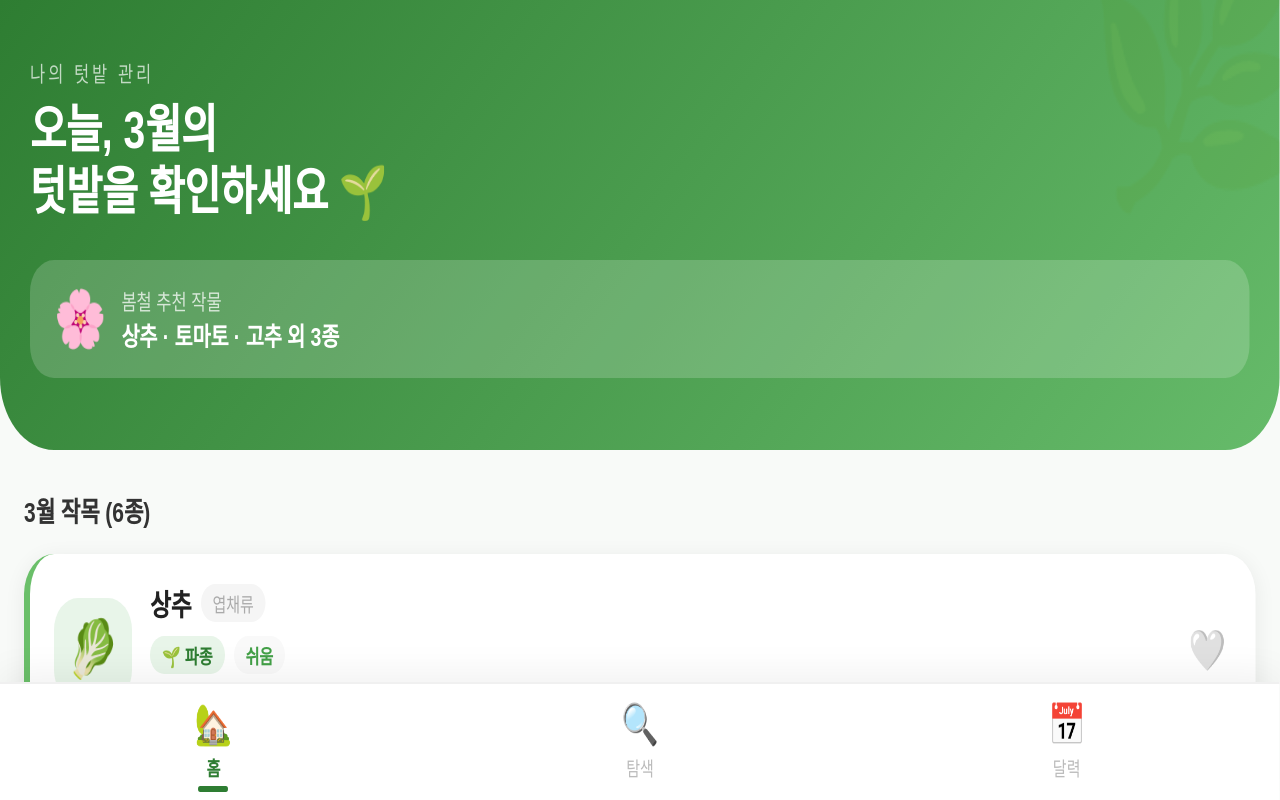
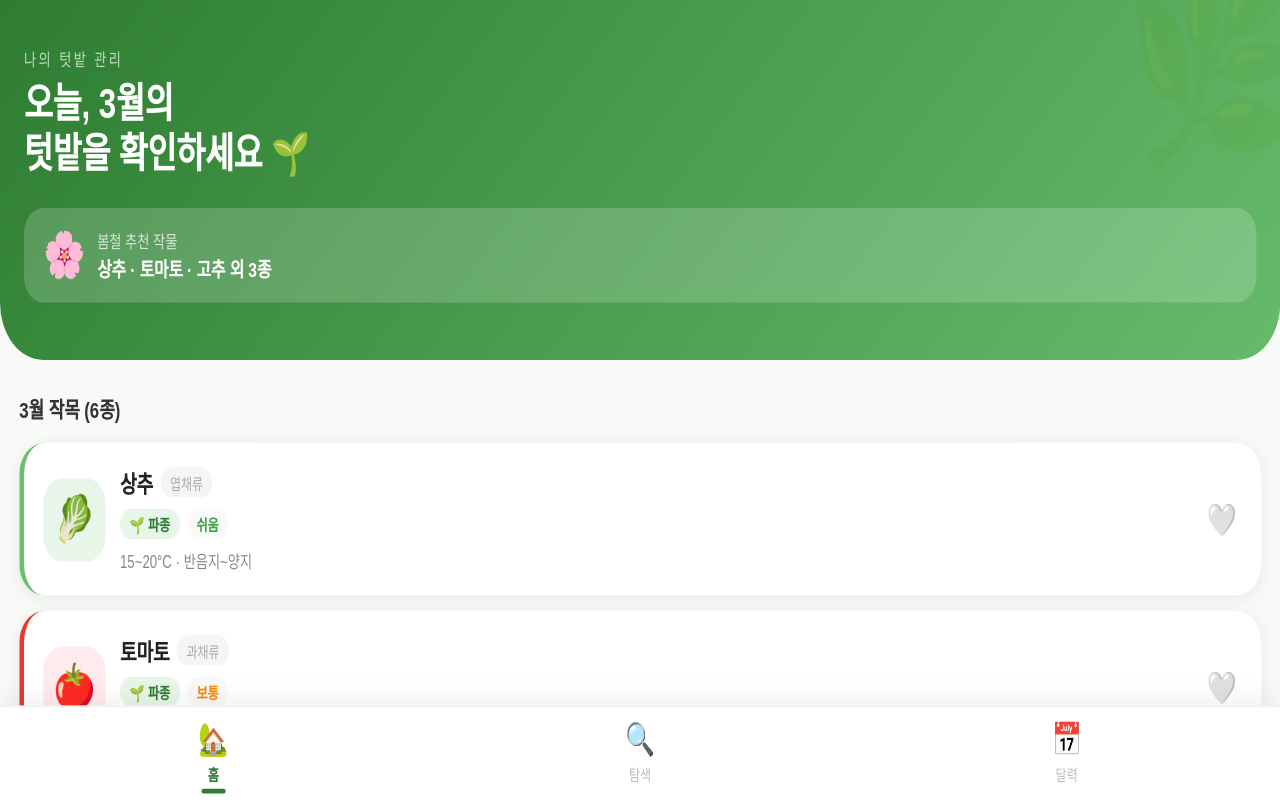
Before and after one commit to sungsu88kim-ai/my-garden-apps, a React (Create React App) app: page / in a window 1280 px wide. Built offline with nearby package versions, Linux system fonts and the light colour scheme.

Commit message:
WindowSize2

```diff
--- a/src/App.js
+++ b/src/App.js
@@ -563,15 +563,15 @@ const styles = {
     fontFamily:"'Apple SD Gothic Neo', 'Nanum Gothic', sans-serif",
   },
   screen: {
-    width:"calc(100vw / 1.5)",
-    height:"calc(100dvh / 2)",
+    width:"calc(100vw / 1.2)",
+    height:"calc(100dvh /1.6)",
     background:"#f8faf8",
     borderRadius:0,
     overflow:"hidden",
     display:"flex", flexDirection:"column",
     position:"fixed",
     top:0, left:0,
-    transform:"scale(1.5, 2)",
+    transform:"scale(1.2, 1.6)",
     transformOrigin:"top left",
   },
   statusBar: {
```
